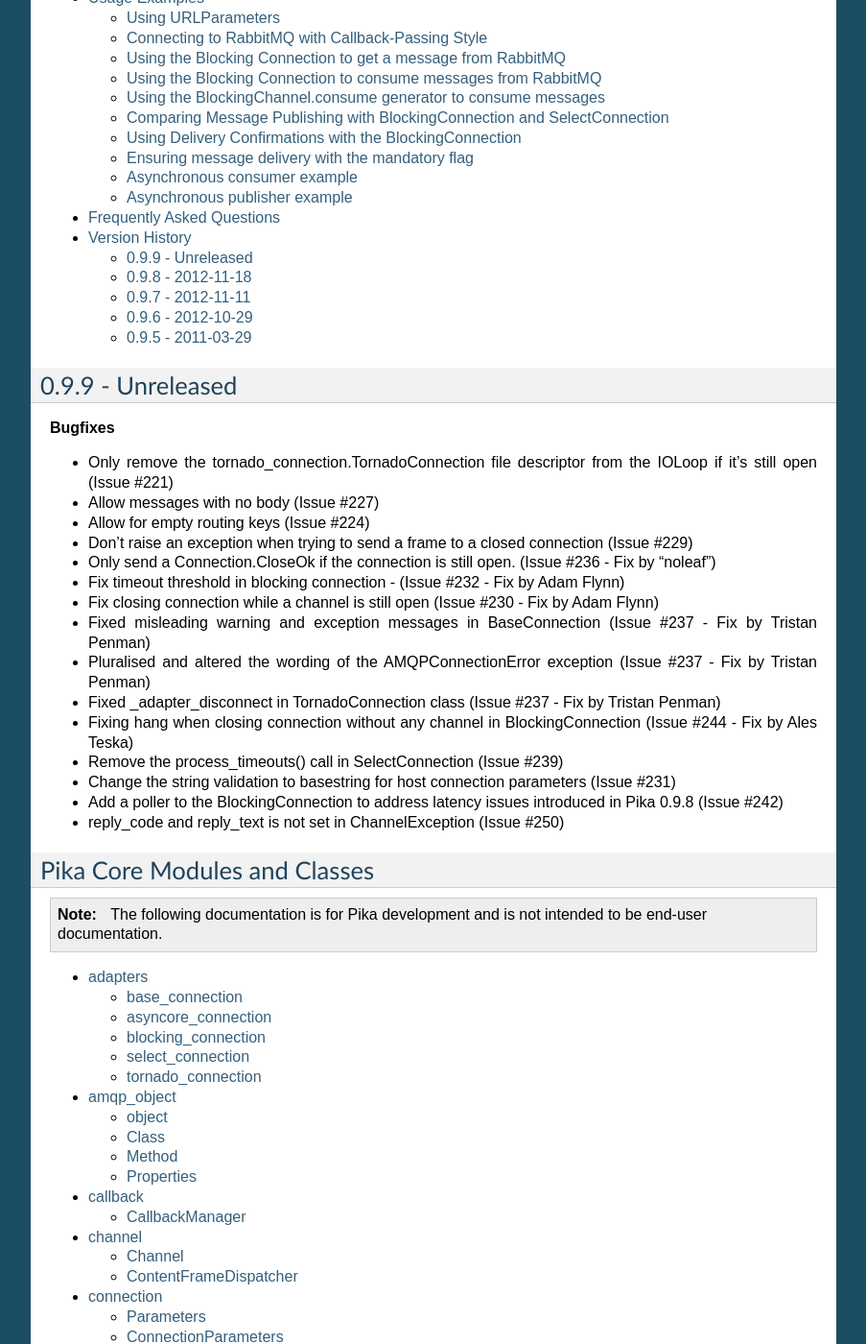
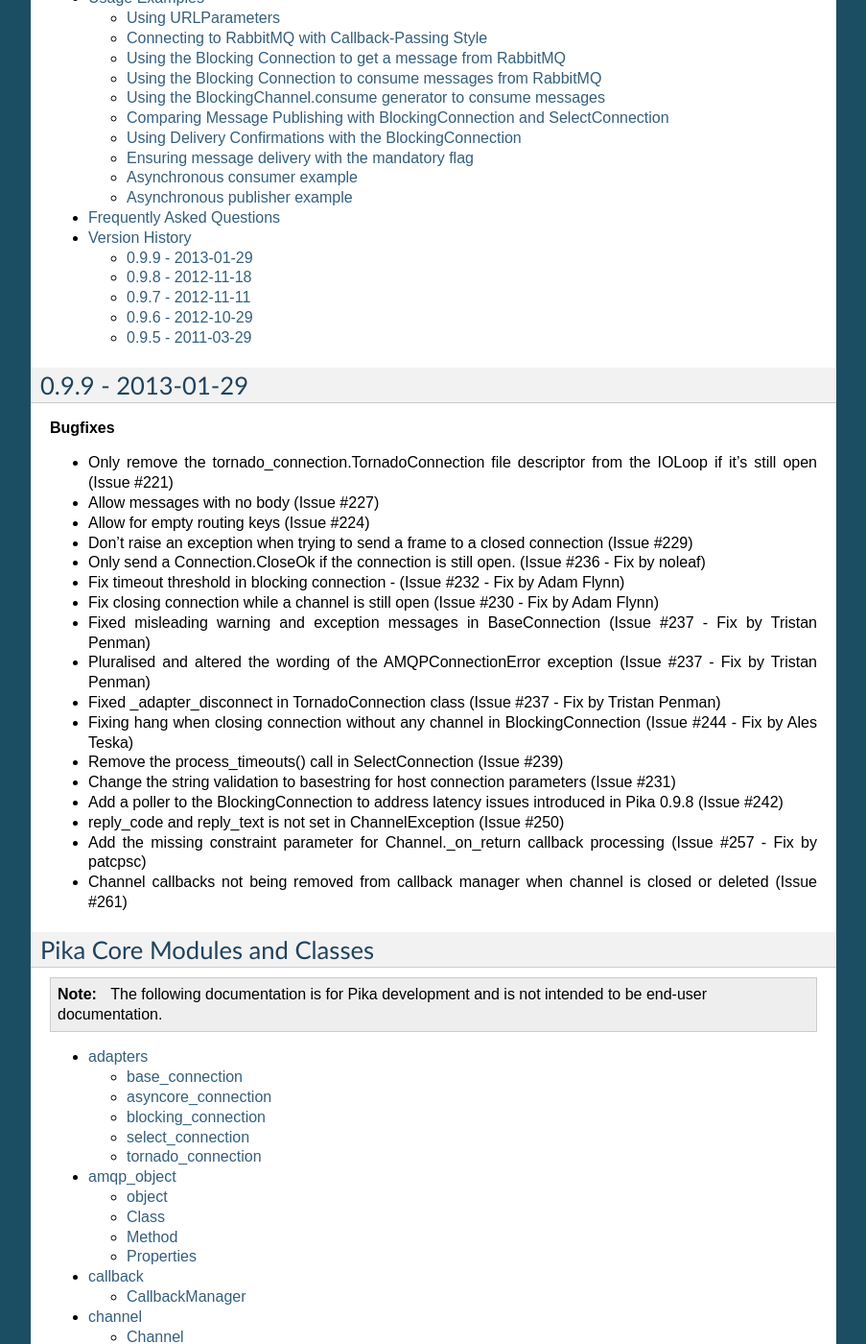
Before and after one commit to pika/pika, a Sphinx documentation site: the page built from docs/index.rst, in a window 1280 px wide and 1400 px high, scrolled down 916 px. Shown: the whole window at 96% size, without its empty margins (198-1101 px from the left). Built offline with Sphinx 7.4.7, drawn with Linux system fonts in a browser that asks for light colours; some of the changed text lies outside the part shown.

```diff
--- a/docs/conf.py
+++ b/docs/conf.py
@@ -44,16 +44,16 @@ master_doc = 'index'
 
 # General information about the project.
 project = u'pika'
-copyright = u'2012, Tony Garnock-Jones, Gavin M. Roy and others.'
+copyright = u'2010-2013, Tony Garnock-Jones, Gavin M. Roy, VMWare and others.'
 
 # The version info for the project you're documenting, acts as replacement for
 # |version| and |release|, also used in various other places throughout the
 # built documents.
 #
 # The short X.Y version.
-version = '0.9.9p0'
+version = '0.9'
 # The full version, including alpha/beta/rc tags.
-release = '0.9.9p0'
+release = '0.9.9'
 
 # The language for content autogenerated by Sphinx. Refer to documentation
 # for a list of supported languages.
--- a/docs/index.rst
+++ b/docs/index.rst
@@ -35,7 +35,7 @@ Pika supports two modes of development, synchronous using the BlockingConnection
    faq
    version_history
 
-0.9.9 - Unreleased
+0.9.9 - 2013-01-29
 ------------------
 
 **Bugfixes**
@@ -44,7 +44,7 @@ Pika supports two modes of development, synchronous using the BlockingConnection
 - Allow messages with no body (Issue #227)
 - Allow for empty routing keys (Issue #224)
 - Don't raise an exception when trying to send a frame to a closed connection (Issue #229)
-- Only send a Connection.CloseOk if the connection is still open. (Issue #236 - Fix by "noleaf")
+- Only send a Connection.CloseOk if the connection is still open. (Issue #236 - Fix by noleaf)
 - Fix timeout threshold in blocking connection - (Issue #232 - Fix by Adam Flynn)
 - Fix closing connection while a channel is still open (Issue #230 - Fix by Adam Flynn)
 - Fixed misleading warning and exception messages in BaseConnection (Issue #237 - Fix by Tristan Penman)
@@ -55,6 +55,9 @@ Pika supports two modes of development, synchronous using the BlockingConnection
 - Change the string validation to basestring for host connection parameters (Issue #231)
 - Add a poller to the BlockingConnection to address latency issues introduced in Pika 0.9.8 (Issue #242)
 - reply_code and reply_text is not set in ChannelException (Issue #250)
+- Add the missing constraint parameter for Channel._on_return callback processing (Issue #257 - Fix by patcpsc)
+- Channel callbacks not being removed from callback manager when channel is closed or deleted (Issue #261)
+
 
 Pika Core Modules and Classes
 -----------------------------
--- a/docs/version_history.rst
+++ b/docs/version_history.rst
@@ -1,7 +1,7 @@
 Version History
 ===============
 
-0.9.9 - Unreleased
+0.9.9 - 2013-01-29
 ------------------
 
 **Bugfixes**
@@ -10,7 +10,7 @@ Version History
 - Allow messages with no body (Issue #227)
 - Allow for empty routing keys (Issue #224)
 - Don't raise an exception when trying to send a frame to a closed connection (Issue #229)
-- Only send a Connection.CloseOk if the connection is still open. (Issue #236 - Fix by "noleaf")
+- Only send a Connection.CloseOk if the connection is still open. (Issue #236 - Fix by noleaf)
 - Fix timeout threshold in blocking connection - (Issue #232 - Fix by Adam Flynn)
 - Fix closing connection while a channel is still open (Issue #230 - Fix by Adam Flynn)
 - Fixed misleading warning and exception messages in BaseConnection (Issue #237 - Fix by Tristan Penman)
@@ -21,6 +21,8 @@ Version History
 - Change the string validation to basestring for host connection parameters (Issue #231)
 - Add a poller to the BlockingConnection to address latency issues introduced in Pika 0.9.8 (Issue #242)
 - reply_code and reply_text is not set in ChannelException (Issue #250)
+- Add the missing constraint parameter for Channel._on_return callback processing (Issue #257 - Fix by patcpsc)
+- Channel callbacks not being removed from callback manager when channel is closed or deleted (Issue #261)
 
 0.9.8 - 2012-11-18
 ------------------
--- a/pika/__init__.py
+++ b/pika/__init__.py
@@ -3,7 +3,7 @@
 # For copyright and licensing please refer to COPYING.
 #
 # ***** END LICENSE BLOCK *****
-__version__ = '0.9.9p0'
+__version__ = '0.9.9'
 
 from pika.connection import ConnectionParameters
 from pika.connection import URLParameters
--- a/setup.py
+++ b/setup.py
@@ -26,7 +26,7 @@ long_description = ('Pika is a pure-Python implementation of the AMQP 0-9-1 '
                     'with other AMQP 0-9-1 brokers.')
 
 setup(name='pika',
-      version='0.9.9p0',
+      version='0.9.9',
       description='Pika Python AMQP Client Library',
       long_description=long_description,
       author='Tony Garnock-Jones',
```
